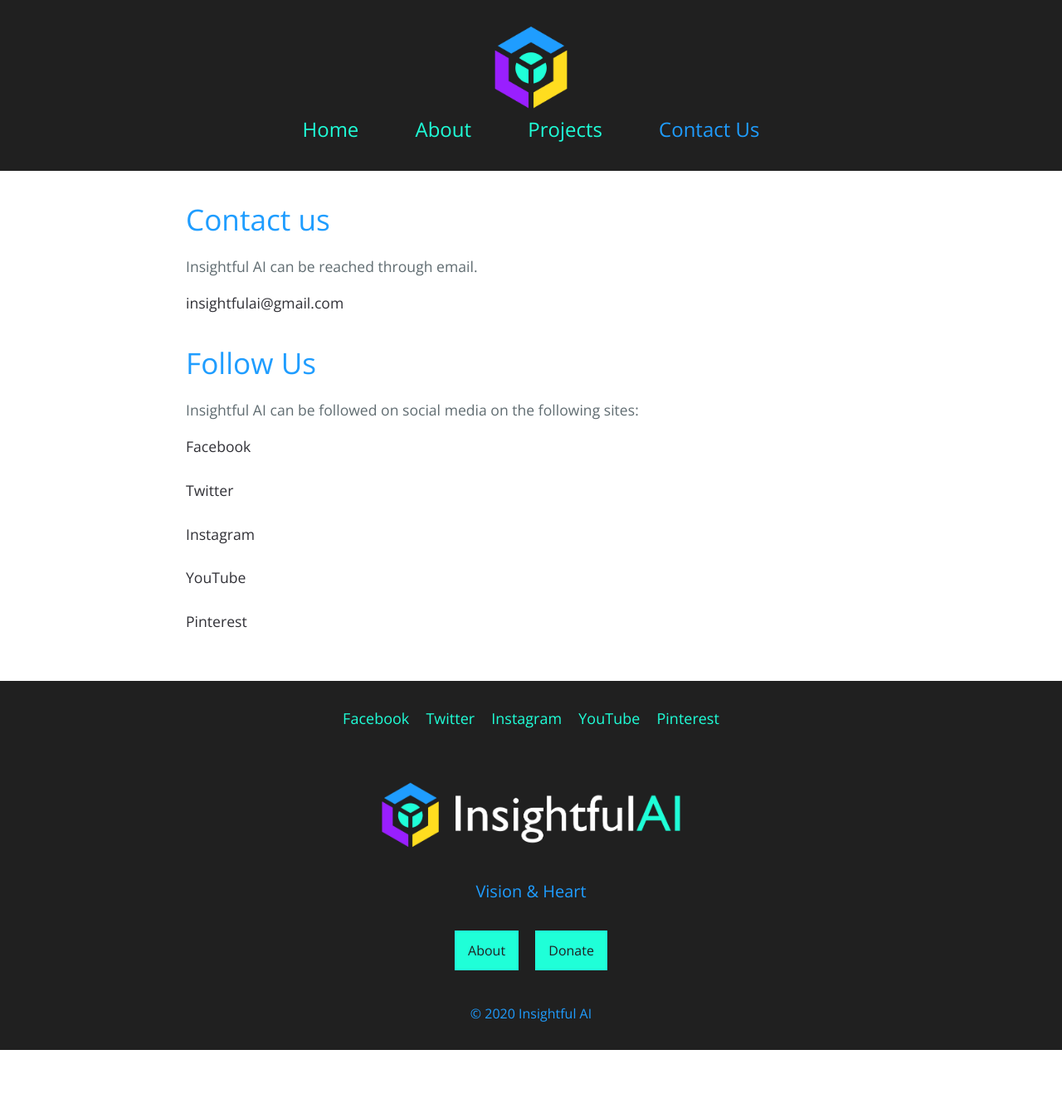
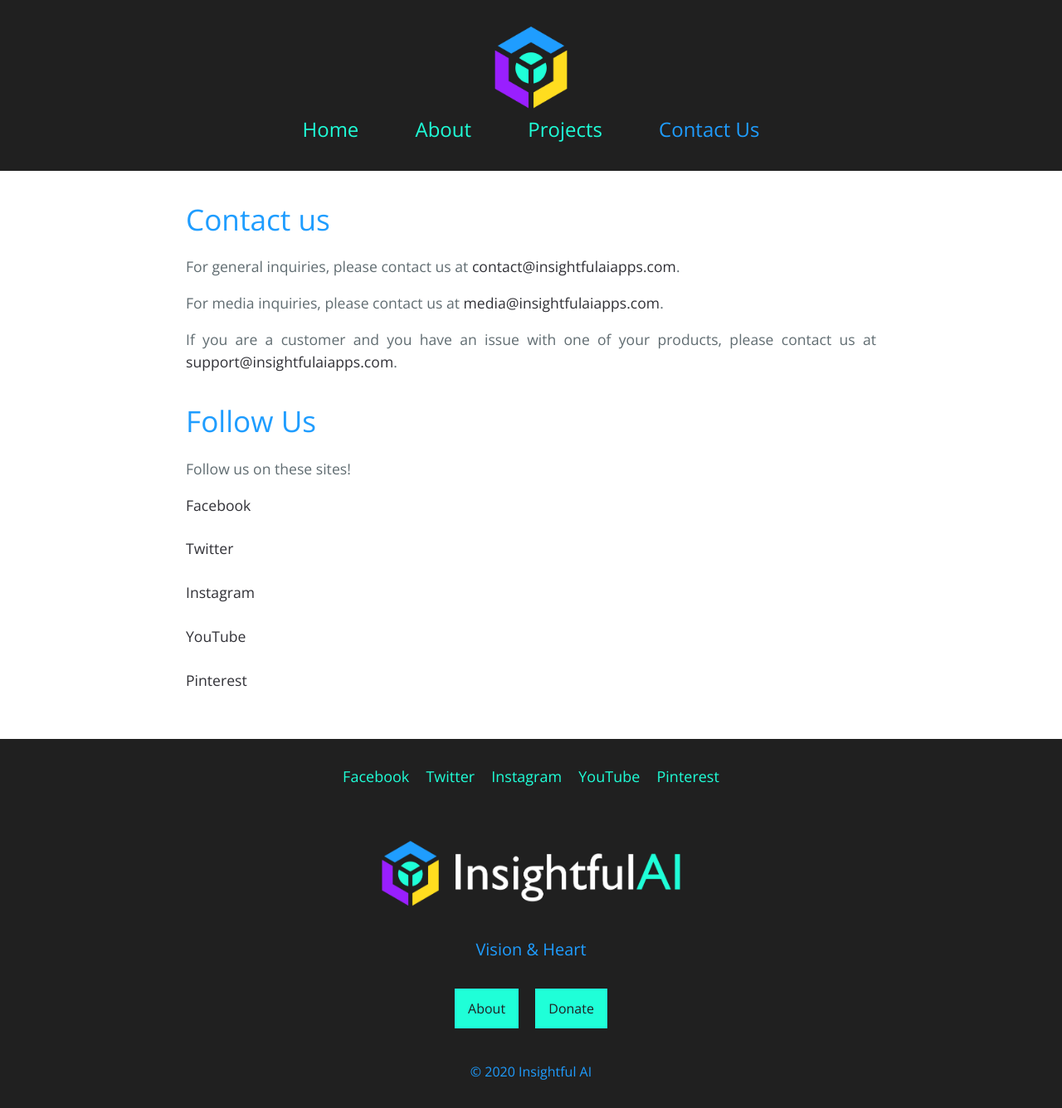
Before and after one commit to InsightfulAI/insightfulai.github.io, a Jekyll site: the page built from contacts.md, in a window 1280 px wide. Shown: the whole page at 83% size. Built offline with Jekyll 4.4.1, drawn with Linux system fonts in a browser that asks for light colours; before the commit the page ends 1266 px from its top, so only the background shows below that.

```diff
--- a/contacts.md
+++ b/contacts.md
@@ -4,13 +4,14 @@ title: Contact Us
 ---
 
 # Contact us
-Insightful AI can be reached through email.
+For general inquiries, please contact us at <contact@insightfulaiapps.com>.
 
-<insightfulai@gmail.com>
+For media inquiries, please contact us at <media@insightfulaiapps.com>.
+
+If you are a customer and you have an issue with one of your products, please contact us at <support@insightfulaiapps.com>.
 
 # Follow Us
-Insightful AI can be followed on social media on the following sites:
-
+Follow us on these sites!
 <nav>
     {% for item in site.data.social %}
         <a href="{{ item.link }}">{{ item.name }} <br> <br> </a>
--- a/infusion/media.html
+++ b/infusion/media.html
@@ -13,7 +13,7 @@ title: Media
                 <p>
                     If you're interested in Infusion, don't hesitate to contact us. On this page, you'll find a range of relevant materials.
                     If you end up writing about us, we'd appreciate if send an email just to let us know. Please contact us for a custom
-                    preview build of Infusion at <a href="mailto:insightfulai@gmail.com?subject=Media%20Inquiry%About%Infusion">insightfulai@gmail.com</a>.
+                    preview build of Infusion at <a href="mailto:media@insightfulaiapps.com?subject=Media%20Inquiry%About%Infusion">media@insightfulaiapps.com</a>.
                 </p>
                 <div class="large-space"></div>
                 <h1 class="color-5">Add a splash of colour<br>to your site.</h1>
@@ -37,7 +37,7 @@ title: Media
                 <h1 class="color-5">Contact details. <br>Reach out to us.</h1>
                 <p>
                     To contact us, please fill out the media contacts form below. If you prefer email, you can also email
-                    <a href="mailto:insightfulai@gmail.com?subject=Media%20Inquiry%About%Infusion">insightfulai@gmail.com</a>.
+                    <a href="mailto:media@insightfulaiapps.com?subject=Media%20Inquiry%About%Infusion">media@insightfulaiapps.com</a>.
                 </p>
                 <script charset="utf-8" type="text/javascript" src="//js.hsforms.net/forms/shell.js"></script>
                 <script>
```
Also changed, not shown: infusion/contact.html (+5 -2 lines), infusion/presskit-readme.md (deleted, +0 -57 lines).
